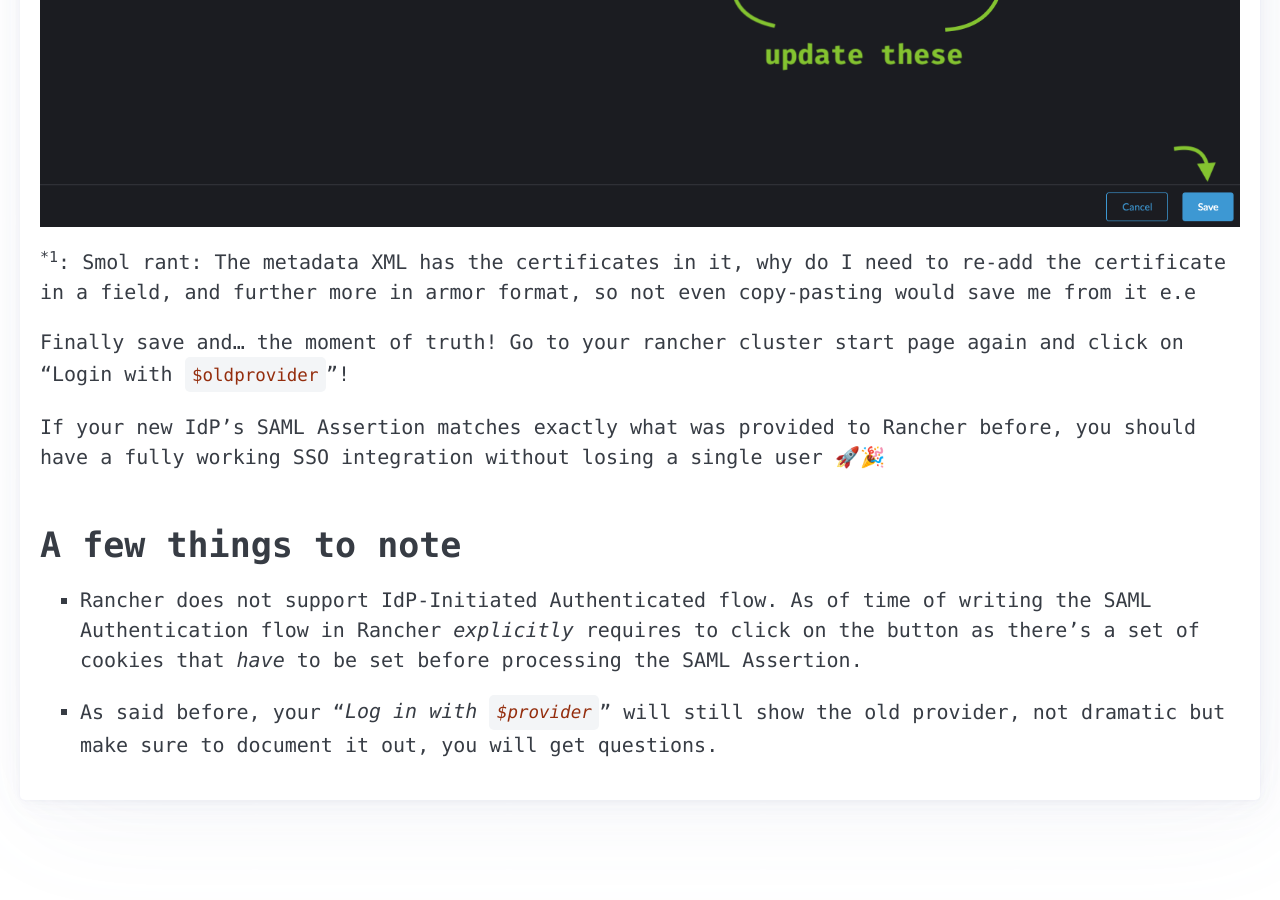
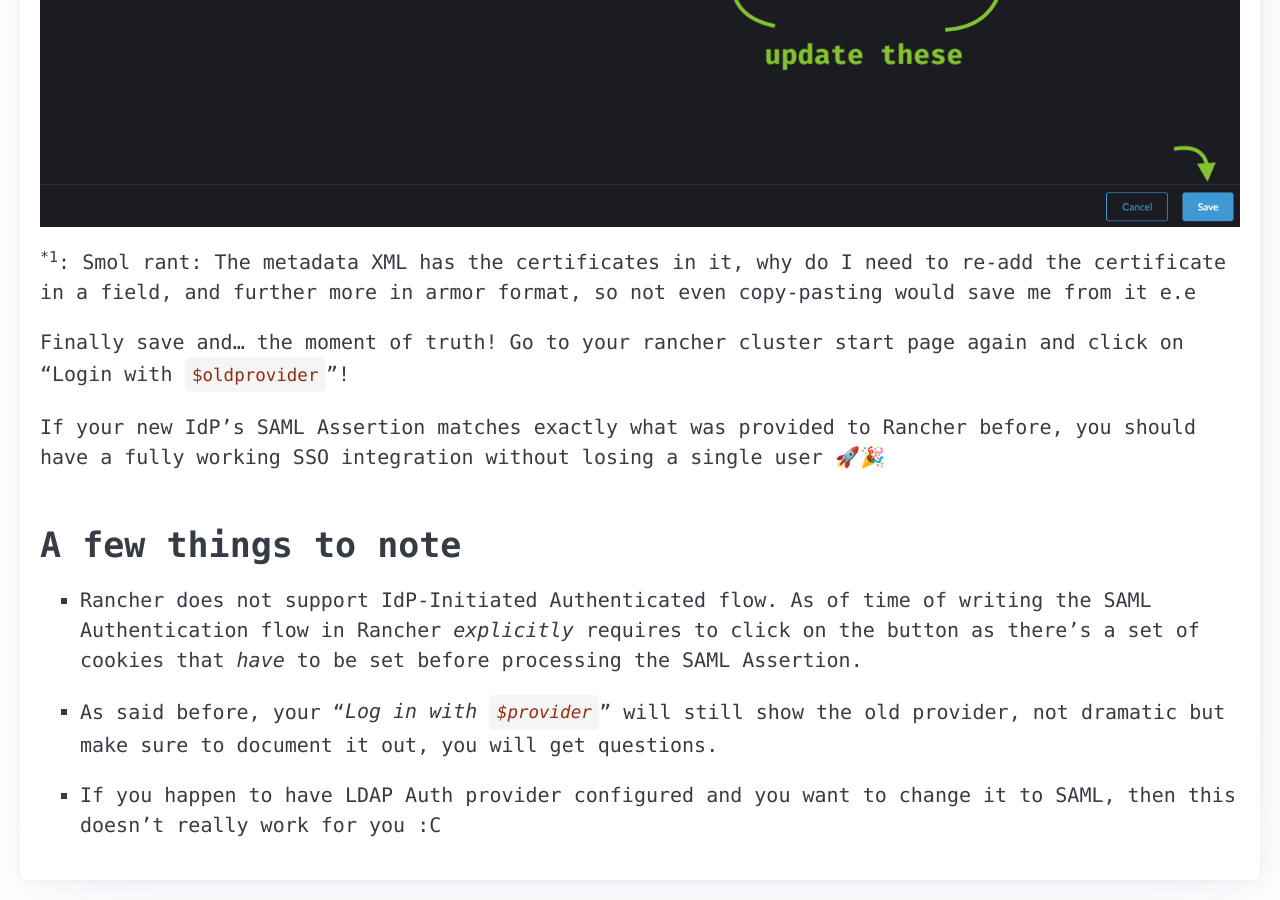
Before and after one commit to josegomezr/josegomezr.github.io, a Jekyll site: the page built from _posts/2026-03-03-rancher-saml-sso-quirks.md, in a window 1280 px wide and 900 px high, scrolled down 6385 px. Built offline with Jekyll 4.4.1, drawn with Linux system fonts in a browser that asks for light colours; a script that is not in the unit is left out; before the commit the page ends 7205 px from its top, so only the background shows below that.

Commit message:
note about ldap -> saml migration

```diff
--- a/_posts/2026-03-03-rancher-saml-sso-quirks.md
+++ b/_posts/2026-03-03-rancher-saml-sso-quirks.md
@@ -175,4 +175,7 @@ user 🚀🎉
   provider, not dramatic but make sure to document it out, you will get
   questions.
 
+* If you happen to have LDAP Auth provider configured and you want to change it
+  to SAML, then this doesn't really work for you :C
+
 [0]: https://ranchermanager.docs.rancher.com/how-to-guides/new-user-guides/authentication-permissions-and-global-configuration/authentication-config#disabling-an-auth-provider
```
